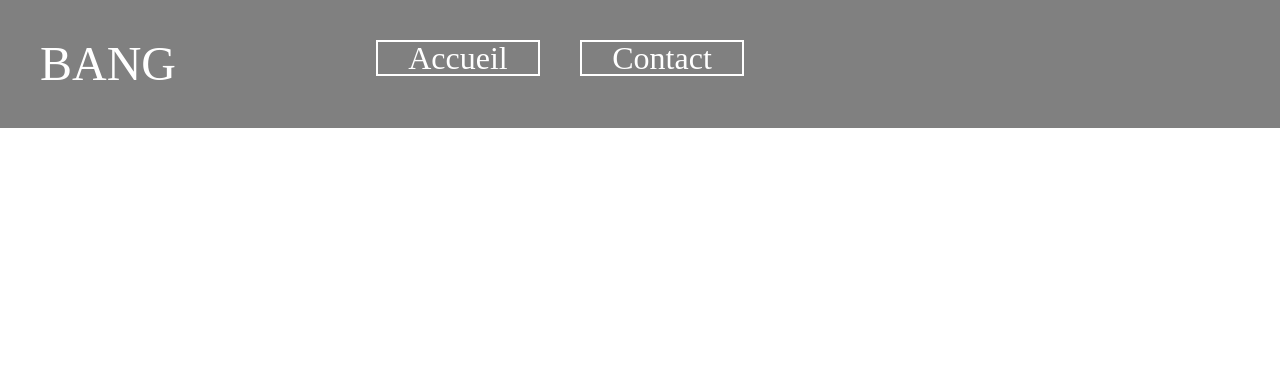
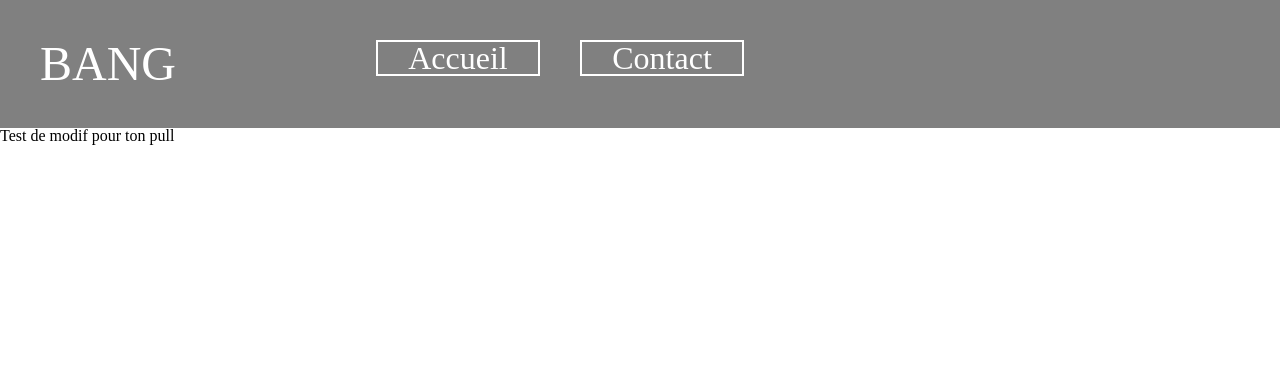
Before and after one commit to HugoBeyer67/wahl, a PHP site: page / in a window 1280 px wide. Shown: the top 388 px of the page. Run offline with PHP 8.4, Linux system fonts and the light colour scheme.

Commit message:
comme ça tu test ton pull ^^

```diff
--- a/index.php
+++ b/index.php
@@ -19,7 +19,7 @@
 	</header>
 
 	<div class="contenu">
-
+        <p>Test de modif pour ton pull</p>
 	</div>
 	<footer>
 	</footer>
```
